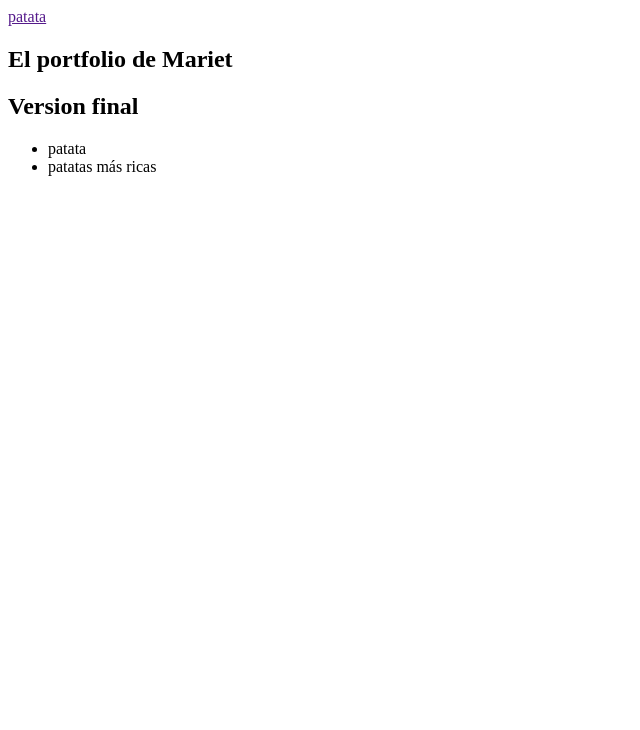
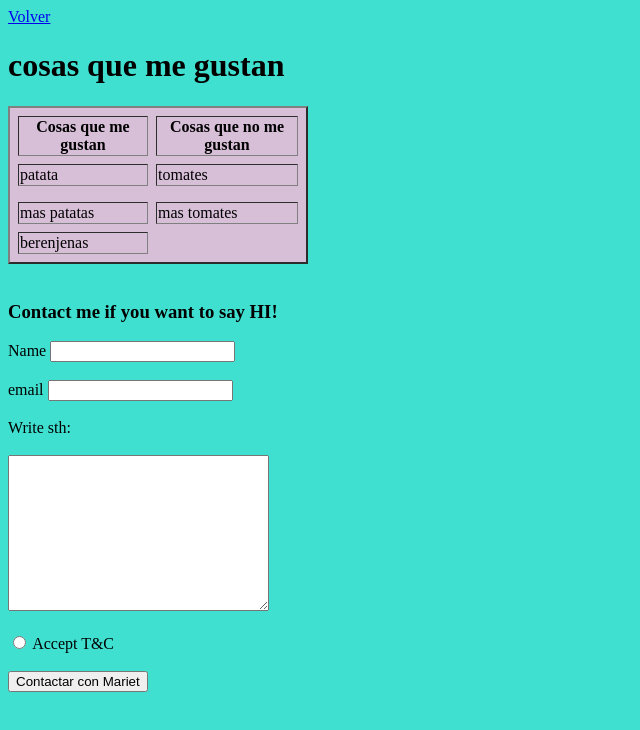
Before and after one commit to mariet111/MARIETHTML, a plain HTML site: page portfolio.html in a window 1280 px wide. Shown: the whole page, without its empty margins (0-640 px from the left). Drawn offline with Linux system fonts and the light colour scheme.

Commit message:
Update portfolio.html

```diff
--- a/portfolio.html
+++ b/portfolio.html
@@ -6,18 +6,54 @@
     <meta name="viewport" content="width=device-width, initial-scale=1.0">
     <title>Document</title>
 </head>
-<body>
-    <a href="">patata</a>
-</body>
-<section>
-<h1>El portfolio de Mariet</h1>
-<div>
-    <!-- Este titulo es una mierda -->
-    <h2>Version final</h2>
-</div>
-</section>
-<ul>
-    <li>patata</li>
-    <li>patatas más ricas</li>
-</ul>
+<body style="background-color: turquoise;">
+    <a href="index.html">Volver</a>
+    <h1>cosas que me gustan</h1>
+    <table border="2" width="300px" cellspacing="8" style="background: thistle;">
+        <tr>
+            <th>
+                Cosas que me gustan
+            </th>
+            <th>
+                Cosas que no me gustan
+            </th>
+        </tr>
+        <tr>
+            <td>patata</td>
+            <td>tomates</td>
+            <tr>
+            </tr>
+            <td>mas patatas</td>
+            <td>mas tomates</td>
+        </tr>
+        <tr>
+            <td>berenjenas</td>
+        </tr>
+    </table>
+    <br>
+    <h3>
+        Contact me if you want to say HI!
+    </h3>
+    <form action="">
+        <label for="">Name</label>
+        <input type="text" name="name">
+        <br>
+        <br>
+        <label for="">email</label>
+        <input type="email">
+        <br>
+        <br>
+        <label for="text">Write sth:</label>
+        <br>
+        <br>
+        <textarea name="" id="" cols="30" rows="10"></textarea>
+        <br>
+        <br>
+        <input type="radio">
+        <label for="">Accept T&C</label>
+        <br>
+        <br>
+        <input type="submit" value="Contactar con Mariet">
+    </form>
+    <body>
 </html>
```
